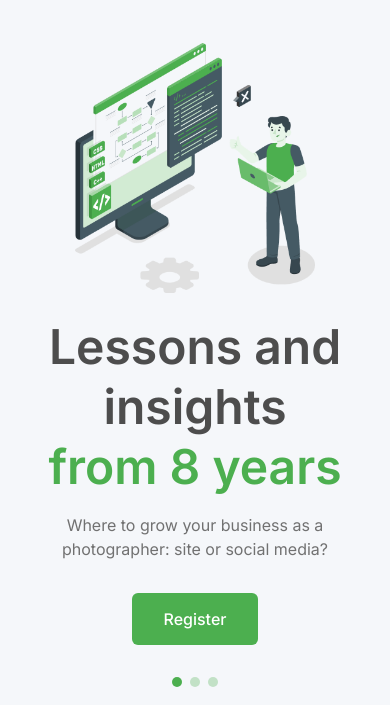
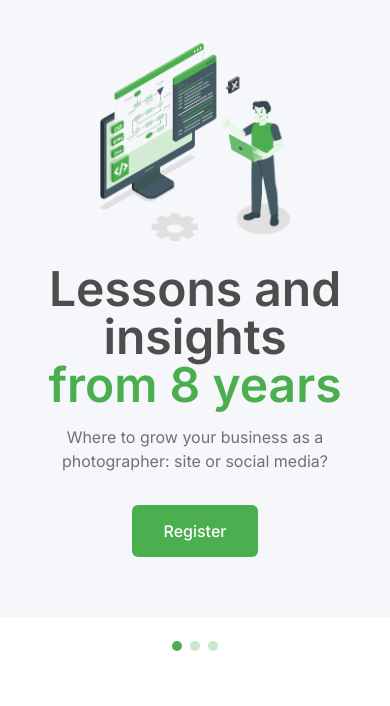
Before and after one commit to pYash333/agency-landing-page, a website: page index.html in a window 390 px wide. Shown: the part 65-771 px from the top of the page. Drawn offline with nearby package versions, Linux system fonts and the light colour scheme.

Commit message:
banner css update for resposnsive device

```diff
--- a/assets/css/input.css
+++ b/assets/css/input.css
@@ -15,7 +15,7 @@
   }
 
   h1, .h1{
-    @apply text-[3rem] md:text-[4rem] leading-[60px] md:leading-[76px] font-semibold text-secondary-color;
+    @apply text-[3rem] md:text-[4rem] leading-none md:leading-[76px] font-semibold text-secondary-color;
   }
   h1 span,h2 span{
     @apply text-primary-color;
--- a/index.html
+++ b/index.html
@@ -140,7 +140,7 @@
                           </div>
                         </div>
                         <div class="right">
-                          <div class="image w-[240px] lg:w-[390px]">
+                          <div class="image w-[190px] lg:w-[390px]">
                             <img
                               src="assets/images/hero-Illustration.png"
                               alt="hero-Illustration"
```
Also changed, not shown: assets/css/output.css.
